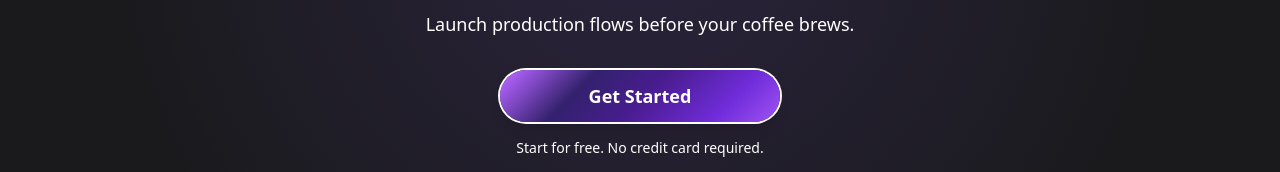
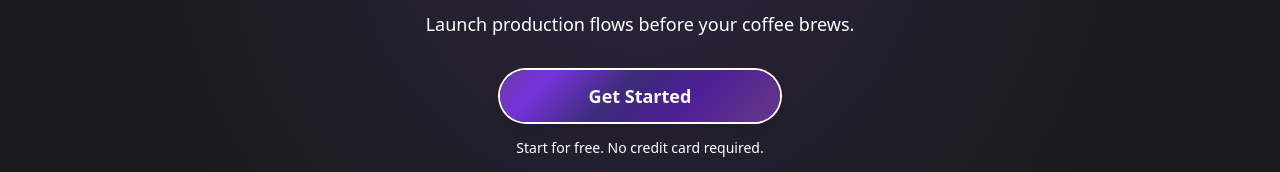
Before and after one commit to webbmaistro/flowdrop, a Next.js app: page / in a window 1280 px wide. Shown: the part 489-661 px from the top of the page. Built offline with nearby package versions, Linux system fonts and the light colour scheme; no server answers.

Commit message:
juicy liquid purple goodness

```diff
--- a/app/globals.css
+++ b/app/globals.css
@@ -205,8 +205,11 @@ html {
   0% {
     background-position: 0% 50%;
   }
+  50% {
+    background-position: 100% 50%;
+  }
   100% {
-    background-position: 100% 50%;
+    background-position: 0% 50%;
   }
 }
 
@@ -230,18 +233,18 @@ html {
 .btn-liquid {
   background: linear-gradient(
     135deg,
-    #2d1b69 0%,
+    #3b2a78 0%,
     #4c1d95 12.5%,
-    #6d28d9 25%,
-    #a855f7 37.5%,
-    #2d1b69 50%,
+    #5b2c87 25%,
+    #6d28d9 37.5%,
+    #3b2a78 50%,
     #4c1d95 62.5%,
-    #6d28d9 75%,
-    #a855f7 87.5%,
-    #2d1b69 100%
+    #5b2c87 75%,
+    #6d28d9 87.5%,
+    #3b2a78 100%
   );
   background-size: 200% 200%;
-  animation: liquid 8s linear infinite;
+  animation: liquid 20s linear infinite;
   position: relative;
   overflow: hidden;
 }
--- a/app/page.tsx
+++ b/app/page.tsx
@@ -452,7 +452,7 @@ export default function LandingPage() {
                   <Button
                     onClick={handleSubmit}
                     variant="primary"
-                    className="relative group overflow-hidden"
+                    className="btn-liquid relative group overflow-hidden text-white font-semibold shadow-lg shadow-primary-main/25"
                     whileHover="hover"
                     initial="default"
                     animate="default"
```
